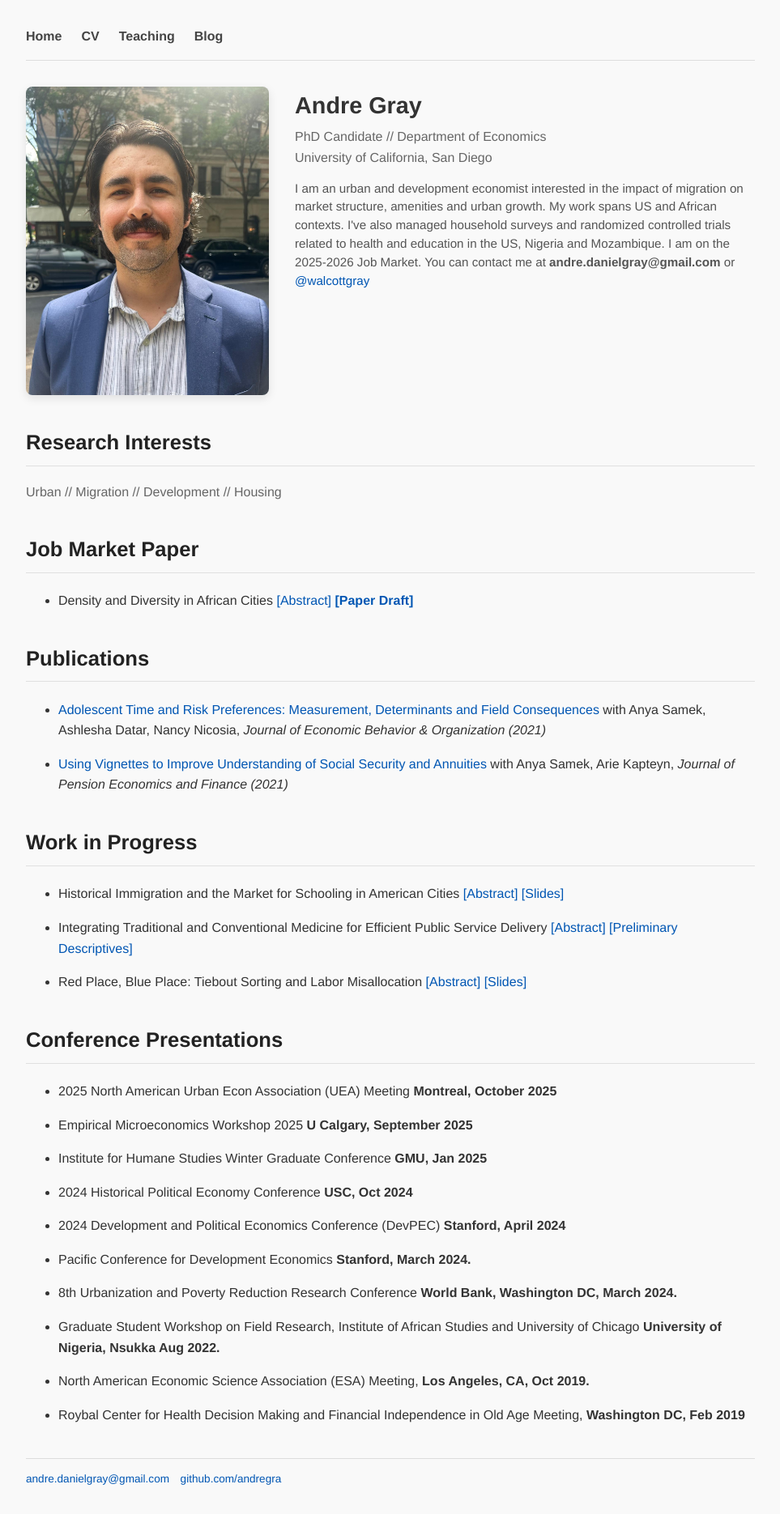
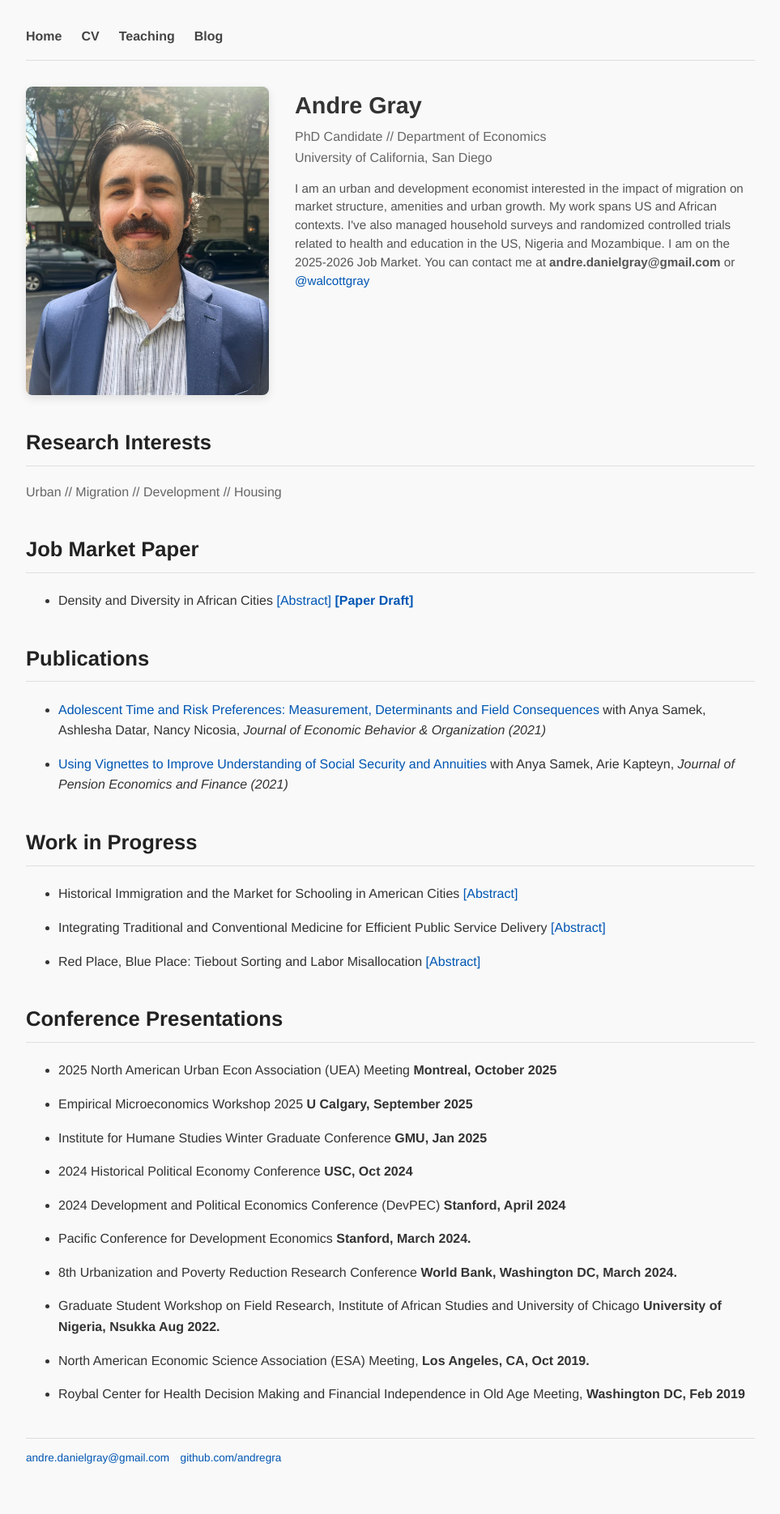
Before and after one commit to andregra/andregra.github.io, a Jekyll site: the page built from index.md, in a window 1280 px wide. Shown: the whole page at 81% size, without its empty margins (158-1121 px from the left). Built offline with Jekyll 4.4.1, drawn with Linux system fonts in a browser that asks for light colours; after the commit the page ends 1844 px from its top, so only the background shows below that; some of the changed lines change nothing that is shown.

Commit message:
Update index.md

```diff
--- a/index.md
+++ b/index.md
@@ -45,7 +45,6 @@
 <ul class="papers">
 <li> Historical Immigration and the Market for Schooling in American Cities
 <span class="clickable-paper"> [Abstract] </span>
-  <a href="#">[Slides]</a>
 <div class="abstract">
 I study the impact of historical migration to American cities on public and private schools in the US. Catholic migrants from southern Europe in the period 1880-1940 created a large demand for private religious schooling in northeastern US cities. How did the demand for private schools affect the growth of the emerging public school sector in these cities? I examine the long term impact of migrants on the strength and persistence of private schools by leveraging within-city variation in exposure to Catholic country migrants, and national-level immigration shocks. Using a novel dataset of digitized information on the location and characteristics of individual public and Catholic schools, I show how Catholic immigration affected new school openings, the human capital of native born children, and the teacher labor market.
     </div>
@@ -53,7 +52,6 @@
 
 <li> Integrating Traditional and Conventional Medicine for Efficient Public Service Delivery
 <span class="clickable-paper"> [Abstract] </span>
-  <a href="">[Preliminary Descriptives]</a>
 <div class="abstract">
 Traditional healers are a trusted and widespread presence in many African countries, providing care based on local beliefs and practices. However, their potential role in expanding access to formal healthcare services has yet to be explored. This project investigates whether traditional healers can be effectively integrated into conventional healthcare systems to improve state effectiveness in health service delivery in rural Mozambique. This study builds on preliminary research showing that traditional healers are frequently consulted for both physical and spiritual ailments. Through a randomized evaluation, this project will assess whether training healers to recognize health issues can increase patient referrals to clinics and improve health service delivery and health outcomes in
 rural areas. It will also examine how healer practices and pricing respond to training and how clinics are impacted in terms of patient load and congestion.
@@ -61,9 +59,8 @@
 </li>
 <li> Red Place, Blue Place: Tiebout Sorting and Labor Misallocation
 	<span class="clickable-paper"> [Abstract] </span>
-  <a href="#">[Slides]</a>
 <div class="abstract">
-Labor demand shocks drive changes in the composition of skills and occupations in affected areas. The migrants that respond to these shocks also bring with them political identites that can affect the decision making of municipalities. As the diploma divide widens the educational gap between different political identities, the affect of labor demand shocks may also be polarized along political lines. Using US voter registration records, we study the impact of labor demand shocks on the political composition of migrants. We create a panel of county to county migration flows by Democrat and Republican status, and then examine how these flows change in response to shocks and over time. We document increasing polarization of flows from Democrats to Democratic majority areas, and vice versa. We show that the ratio of Democrat to Republican migrants is unresponsive to a battery of county and state policy shocks. We then explore how different functions of labor demand shocks change migrant composition.
+Migration drives changes in the composition of skills and occupations in affected areas. Migrants also bring with them political identities that can affect the decision making of municipalities. As the diploma divide widens the skill gap between different political parties, the effects of migration shocks may also become polarized along political lines. Using US voter registration records, we study the impact of labor demand and policy shocks on the political composition of migrants. We create a panel of county to county migration flows by Democrat and Republican status, and then examine how these flows change in response to shocks and over time. We document increasing polarization of flows from Democrats to Democratic majority areas, and vice versa. We show that the ratio of Democrat to Republican migrants is unresponsive to a battery of county and state policy shocks. We then explore how different functions of labor demand shocks change migrant composition.
     </div>
 </li>
 	  	</ul>
@@ -91,16 +88,17 @@
 	  	</ul>
     </div>
 
-   <script>
+<script>
 document.addEventListener("DOMContentLoaded", function () {
   document.querySelectorAll(".clickable-paper").forEach(function (el) {
     el.style.cursor = "pointer";
     el.addEventListener("click", function () {
-      const abstract = el.parentElement.querySelector(".abstract");
-      if (abstract) {
-        abstract.style.display = (abstract.style.display === "block") ? "none" : "block";
+      const next = el.nextElementSibling;
+      if (next && next.classList.contains("abstract")) {
+        next.style.display = (next.style.display === "block") ? "none" : "block";
+        el.classList.toggle("open");
       }
     });
   });
 });
-	   </script>
+</script>
```
